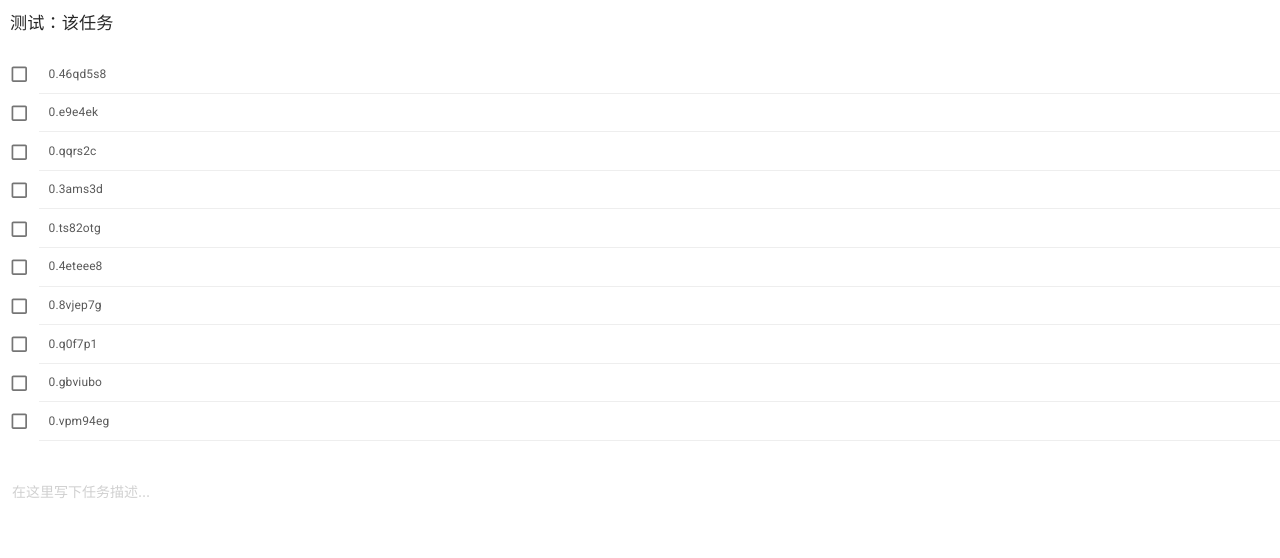
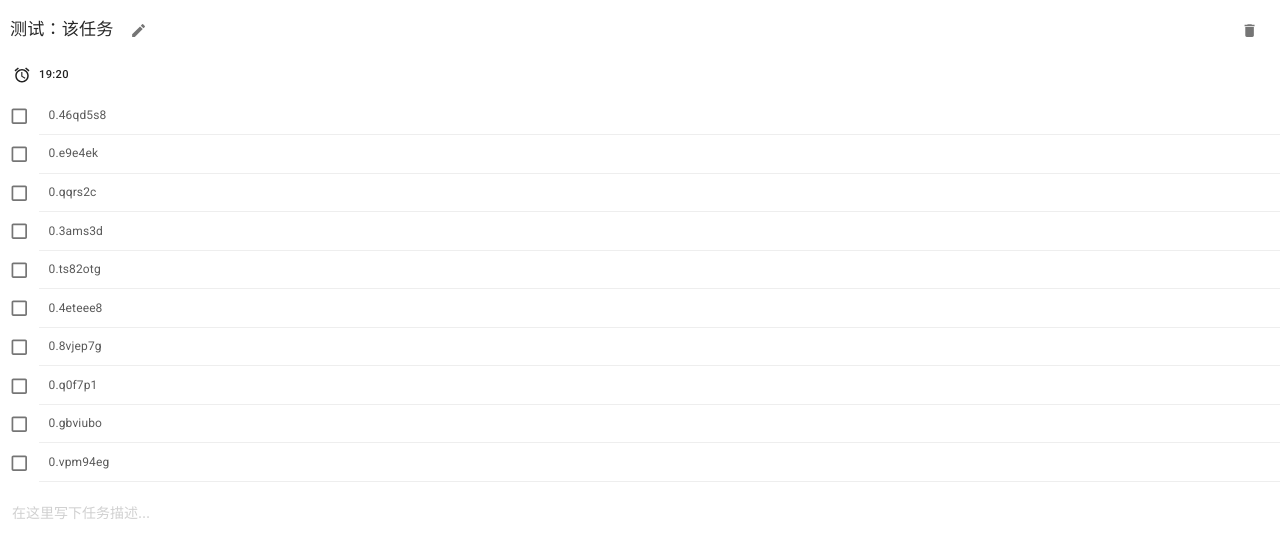
Before and after one commit to lenconda/sigma_web, a React app: page / in a window 1280 px wide. Shown: the top 558 px of the page. Built offline with nearby package versions, Linux system fonts and the light colour scheme.

Commit message:
feat: add control buttons

```diff
--- a/package.json
+++ b/package.json
@@ -67,6 +67,7 @@
   "dependencies": {
     "@ant-design/pro-layout": "^5.0.3",
     "@material-ui/core": "^4.11.0",
+    "@material-ui/icons": "^4.9.1",
     "antd": "^3.26.12",
     "autoprefixer": "^9.6.1",
     "axios": "^0.19.2",
--- a/src/components/TaskList/Item/index.tsx
+++ b/src/components/TaskList/Item/index.tsx
@@ -12,6 +12,7 @@ export interface TaskItem {
   deadline: string;
   order: number;
   finished: boolean;
+  description?: string;
 }
 
 export interface TaskItemProps extends TaskItem {
--- a/src/components/TaskList/index.less
+++ b/src/components/TaskList/index.less
@@ -14,6 +14,10 @@
   &__title-bar {
     box-sizing: border-box;
     padding: 10px;
+    display: flex;
+    align-items: center;
+    justify-content: space-between;
+    flex-wrap: wrap;
   }
 
   &__log-wrapper {
@@ -22,7 +26,6 @@
     height: 100%;
     min-height: 500px;
     padding: 10px;
-    padding-top: 30px;
     flex-shrink: 1;
     flex-grow: 1;
 
@@ -35,4 +38,8 @@
       font-size: 14px;
     }
   }
+
+  &__deadline {
+    padding: 0 10px;
+  }
 }
--- a/src/components/TaskList/index.tsx
+++ b/src/components/TaskList/index.tsx
@@ -9,13 +9,18 @@ import {
   NotDraggingStyle,
 } from 'react-beautiful-dnd';
 import { makeStyles } from '@material-ui/core/styles';
+import Button from '@material-ui/core/Button';
 import List from '@material-ui/core/List';
 import Typography from '@material-ui/core/Typography';
+import IconButton from '@material-ui/core/IconButton';
+import DeleteIcon from '@material-ui/icons/Delete';
+import EditIcon from '@material-ui/icons/Edit';
+import AccessAlarmIcon from '@material-ui/icons/AccessAlarm';
 import './index.less';
 
 interface Dispatch {
   action: 'UPDATE' | 'DELETE' | 'ADD';
-  type: 'tasks' | 'sections';
+  type: 'TASKS' | 'SECTIONS';
   payload: TaskItem[] | any[];
 }
 
@@ -79,7 +84,7 @@ export default (props: TaskList) => {
         dispatchUpdateTasks.push(currentTask);
       }
     });
-    onDispatch({ action: 'UPDATE', type: 'tasks', payload: dispatchUpdateTasks });
+    onDispatch({ action: 'UPDATE', type: 'TASKS', payload: dispatchUpdateTasks });
     onTasksChange(currentTasks);
   };
 
@@ -117,7 +122,7 @@ export default (props: TaskList) => {
     checkChangeTask.finished = e.target.checked;
     onDispatch({
       action: 'UPDATE',
-      type: 'tasks',
+      type: 'TASKS',
       payload: [checkChangeTask],
     });
     const newSelectedTasks = selectedTasks.map(currentTask => processCurrentTasks(e, currentTask));
@@ -138,8 +143,8 @@ export default (props: TaskList) => {
           }
           return currentTask;
         });
-      onDispatch({ action: 'DELETE', type: 'tasks', payload: dispatchDeleteTasks });
-      onDispatch({ action: 'UPDATE', type: 'tasks', payload: dispatchUpdateTasks });
+      onDispatch({ action: 'DELETE', type: 'TASKS', payload: dispatchDeleteTasks });
+      onDispatch({ action: 'UPDATE', type: 'TASKS', payload: dispatchUpdateTasks });
       onTasksChange(newTasks);
       onSelectedTasksChange([]);
     }
@@ -177,8 +182,25 @@ export default (props: TaskList) => {
   return (
     <div className="task-list">
       <div className="task-list__title-bar">
-        <Typography variant="h6">{props.title}</Typography>
-        <div className="task-list__log-wrapper__controls"></div>
+        <Typography variant="h6">
+          {props.title}&nbsp;
+          <IconButton aria-label="edit" size="medium">
+            <EditIcon fontSize="small" />
+          </IconButton>
+        </Typography>
+        <div className="task-list__log-wrapper__controls">
+          <IconButton aria-label="edit" size="medium">
+            <DeleteIcon fontSize="small" />
+          </IconButton>
+        </div>
+      </div>
+      <div className="task-list__deadline">
+        <Button
+          size="small"
+          startIcon={<AccessAlarmIcon fontSize="small" />}
+        >
+          19:20
+        </Button>
       </div>
       <List className={theme.root} ref={taskListElement}>
         <DragDropContext
```
